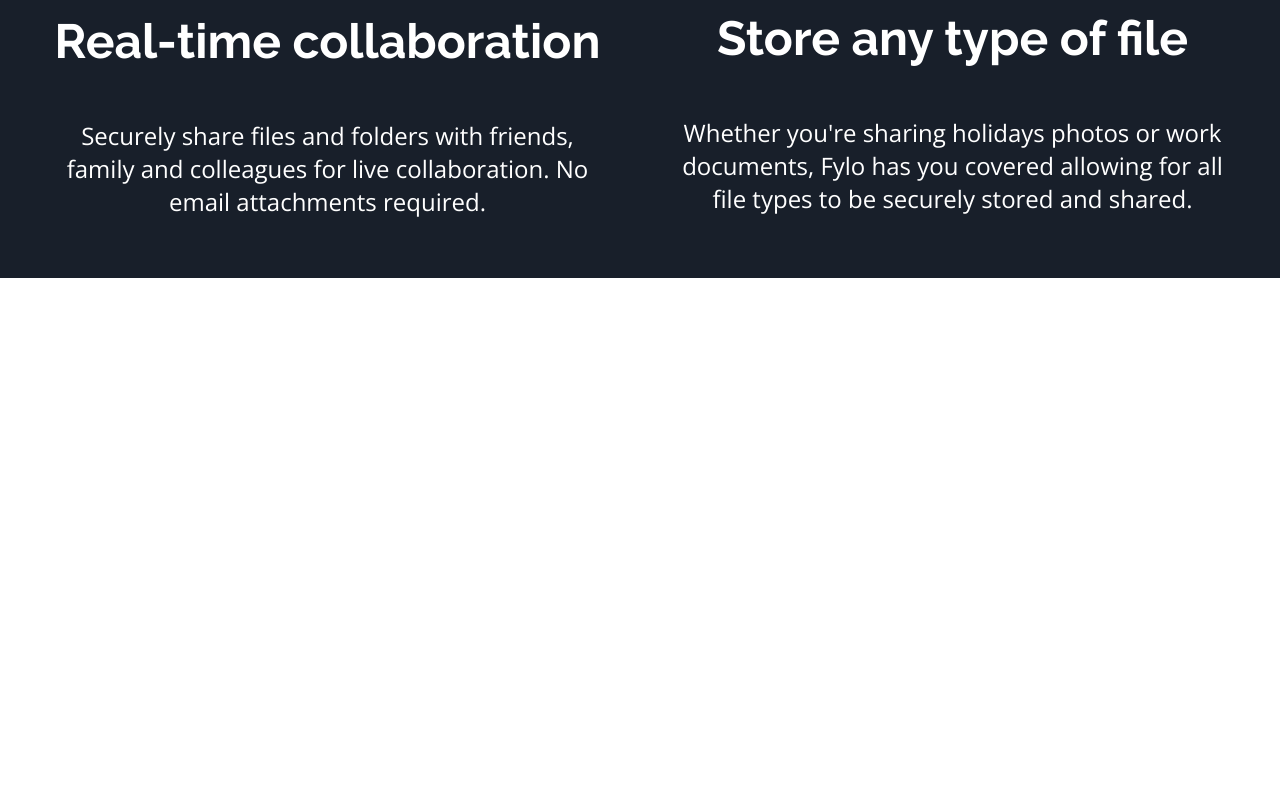
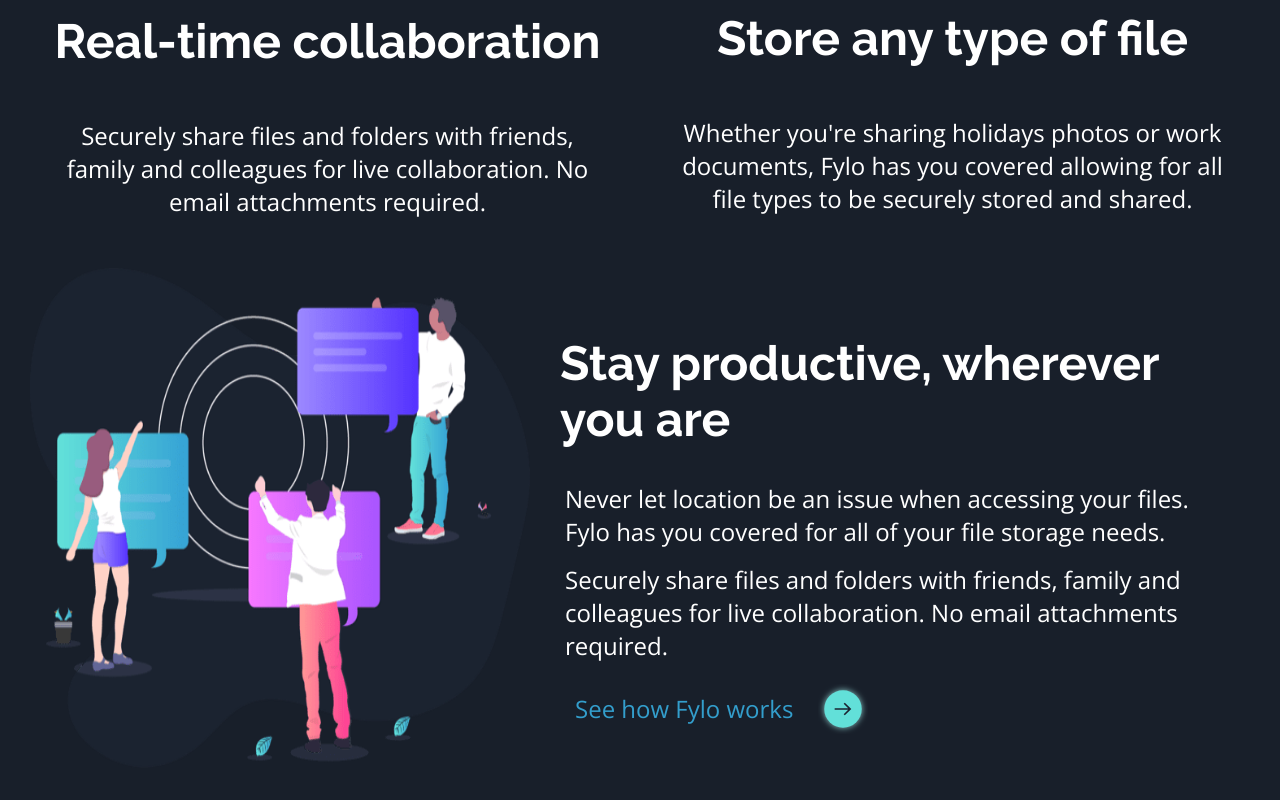
Before and after one commit to EvandroRodCoelho/Flyo, a React (Vite) app: page / in a window 1280 px wide. Shown: the part 1503-2303 px from the top of the page. Before the commit the page ends 1781 px from the top, so only its background shows below. Built offline with nearby package versions, Linux system fonts and the light colour scheme.

Commit message:
Component Description

```diff
--- /dev/null
+++ b/src/Feature/DescriptionMain/index.tsx
@@ -0,0 +1,30 @@
+import * as C from "./styles"
+import Image from "../../assets/images/illustration-stay-productive.png"
+import { Title } from "../../components/Title"
+import { Text } from "../../components/Text"
+import Arrow from "../../assets/images/icon-arrow.svg"
+export const DescriptionMain = () => {
+    let TextTitle = "Stay productive, wherever you are";
+    let Text1 = `Never let location be an issue when accessing your files. Fylo has you covered for all of your file
+    storage needs.`
+    let Text2 = `Securely share files and folders with friends, family and colleagues for live collaboration. No email
+    attachments required.`
+    return (
+        <C.Container>
+            <div>
+                <C.Img src={Image} alt="illustration-stay-productive" />
+            </div>
+            <div className="text">
+                <Title text={TextTitle} />
+                <Text Padding={false} content={Text1} key={1} />
+                <Text Padding={false} content={Text2} />
+                <C.LinkContainer>
+                    <C.Link >
+                        <Text Padding={false} content="See how Fylo works" />
+                    </C.Link>
+                    <img src={Arrow} alt="Arrow icon" />
+                </C.LinkContainer>
+            </div>
+        </C.Container>
+    )
+}
--- /dev/null
+++ b/src/Feature/DescriptionMain/styles.ts
@@ -0,0 +1,59 @@
+import styled from "styled-components";
+
+export const Container = styled.section`
+    margin-top: 20px;
+    width: 100%;
+
+    display: flex;
+    justify-content: center;
+    align-items: center;
+
+    flex-direction: column;
+    gap:20px;
+    h2, a{
+        margin-left: 10px;
+    }
+    @media (min-width: 1000px) {
+        flex-direction: row;
+    }
+`
+export const Img = styled.img`
+    width: 200px;
+    height: 200px;
+    @media (min-width: 600px) {
+        width: 400px;
+        height: 400px;
+    }
+    @media (min-width: 1200px) {
+        width: 500px;
+        height: 500px;
+    }
+`
+
+export const Link = styled.a`
+    cursor: pointer;
+    color: #339ecc;
+    text-decoration: solid;
+    text-decoration-color:#339ecc;
+    p{
+    color: #339ecc;
+    }
+`
+export const LinkContainer = styled.div`
+    display: flex;
+    justify-content: start;
+    align-items: center;
+    gap: 10px;
+    cursor: pointer;
+    img{
+        width: 30px;
+        height: 30px;
+    }
+    @media (min-width: 1000px) {
+
+       img {
+        width : 50px;
+        height: 50px;
+    }
+    }
+`
--- a/src/Layout/Main/index.tsx
+++ b/src/Layout/Main/index.tsx
@@ -4,6 +4,7 @@
 import { Text } from "../../components/Text";
 import { Button } from "../../components/Button";
 import { CardGrid } from "../../Feature/CardsGrid";
+import { DescriptionMain } from "../../Feature/DescriptionMain";
 
 
 export const Main = () => {
@@ -24,6 +25,9 @@
                 <Button text="Get started" />
             </C.ContainerText>
             <CardGrid />
+            <DescriptionMain />
+
+
         </C.Container>
     )
 }
```
